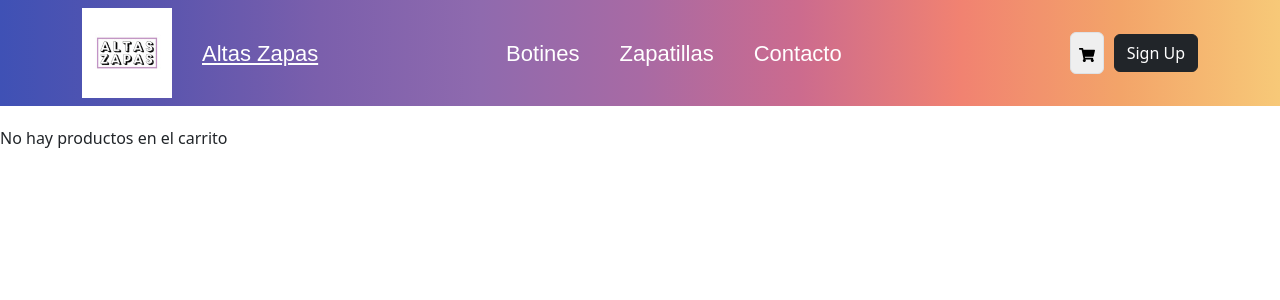
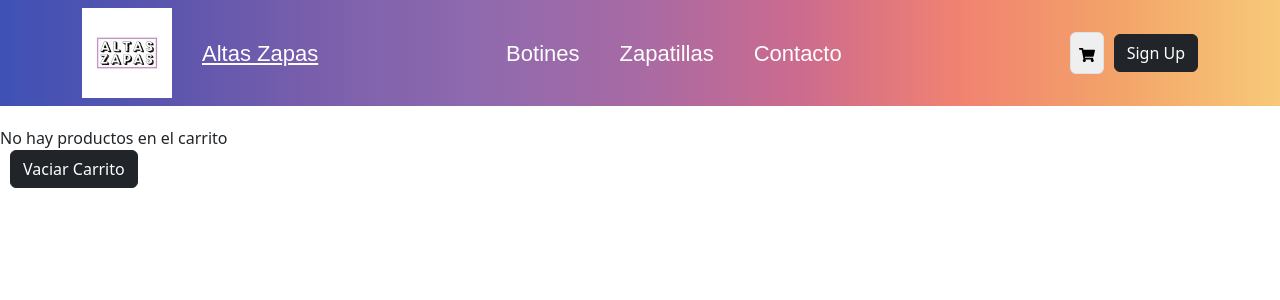
Before and after one commit to MateoRodriguezi/AltasZapasEcommerce, a React (Vite) app: page /cart in a window 1280 px wide. Shown: the top 300 px of the page. Built offline with nearby package versions, Linux system fonts and the light colour scheme.

Commit message:
correcion errores

```diff
--- a/src/Context/CartContext.jsx
+++ b/src/Context/CartContext.jsx
@@ -12,14 +12,17 @@ export const CartContextProvider = ({children}) => {
     const agregarCarrito = (newProducto) => {
         setCartList( [
             ...cartList,
-            ,newProducto
+            newProducto
         ])
     }
+
+    const vaciarCarrito = () => setCartList ([ ])
 
     return (
         <CartContext.Provider value={{
             cartList,
-            agregarCarrito
+            agregarCarrito,
+            vaciarCarrito
         }}>
             {children}
         </CartContext.Provider>
--- a/src/components/Cart/Cart.jsx
+++ b/src/components/Cart/Cart.jsx
@@ -3,19 +3,21 @@ import { useCartContext } from '../../Context/CartContext'
 
 const Cart = () => {
 
-  const { cartList } = useCartContext()
+  const { cartList, vaciarCarrito } = useCartContext()
 
   return (
     <div>
       {cartList.length > 0 ? (
         cartList.map(productos => (
-          <div key={productos.name}>
+          <div key={productos.id}>
+            <img src={productos.image} className='w-25'/>
             Nombre: {productos.name} - Cantidad: {productos.cantidad} - {productos.precio}
           </div>
         ))
       ) : (
         <div>No hay productos en el carrito</div>
       )}
+      <button className='btn btn-dark ml-3' onClick={vaciarCarrito}> Vaciar Carrito </button>
     </div>
   )
 
```
